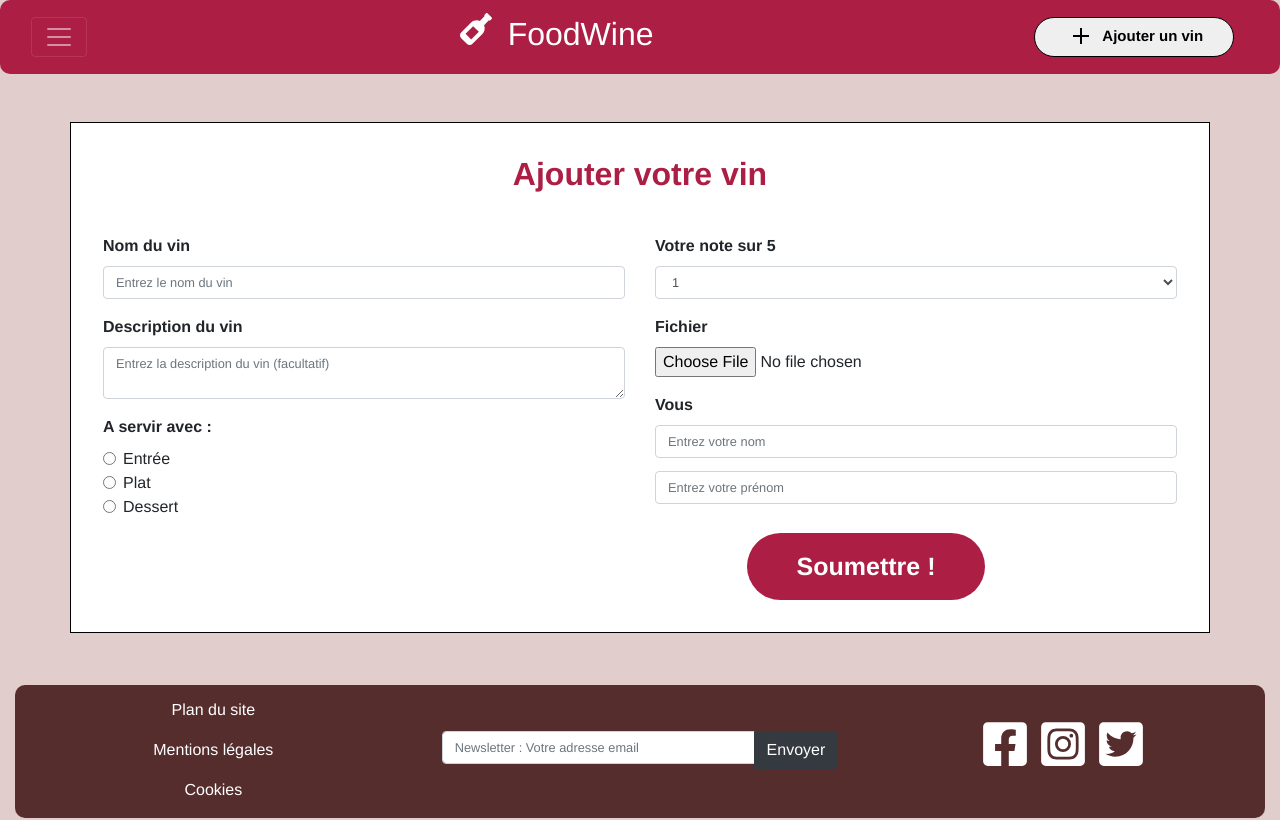
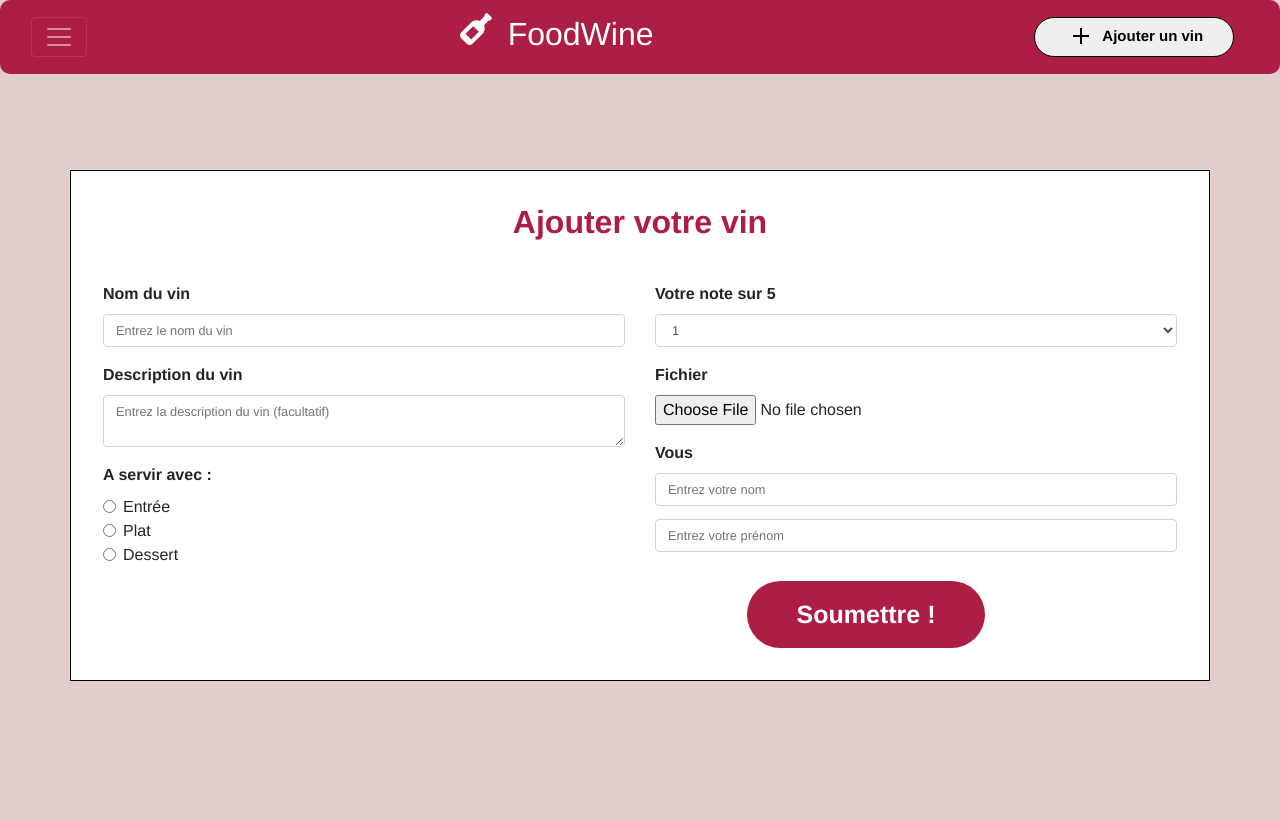
Before and after one commit to BenGex31/FoodWine, a React (Create React App) app: page /formulaire in a window 1280 px wide. Shown: the top 820 px of the page. Built offline with nearby package versions, Linux system fonts and the light colour scheme.

Commit message:
Update FormAddWine.css

```diff
--- a/src/Components/FormAddWine.css
+++ b/src/Components/FormAddWine.css
@@ -1,6 +1,6 @@
 .blocFormAddWine {
-    margin-top: 3em;
-    margin-bottom: 3.25em;
+    margin-top: 6em;
+    margin-bottom: 10.3em;
     padding: 2em;
     border: 1px solid black;
     background-color: white;
```
